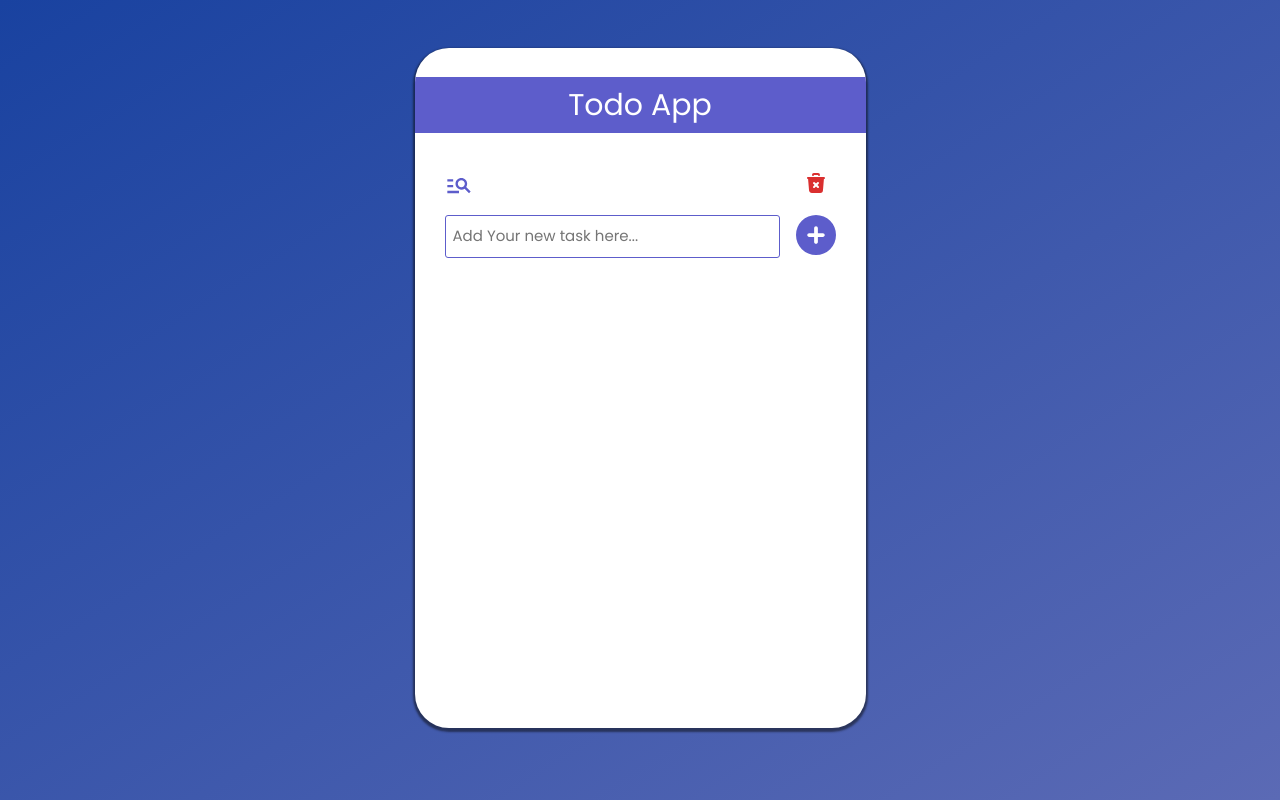
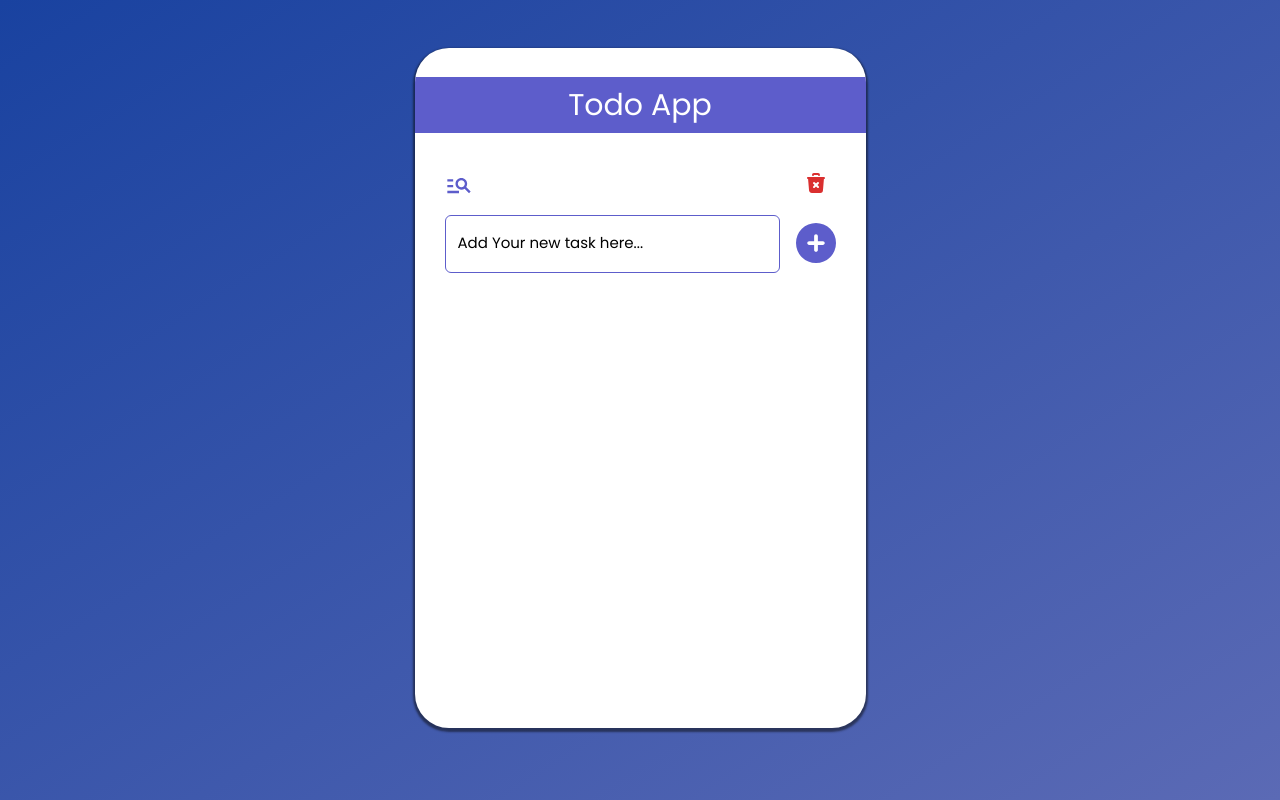
Before and after one commit to DharmikVaja/react-todo-list, a React (Create React App) app: page / in a window 1280 px wide. Built offline with nearby package versions, Linux system fonts and the light colour scheme.

Commit message:
Few changes for ui

```diff
--- a/src/Component/ToDOComp/ToDo.css
+++ b/src/Component/ToDOComp/ToDo.css
@@ -3,7 +3,7 @@
   box-shadow: 0px 2px 2px 2px rgb(10, 10, 10, 0.5);
   background-color: white;
   color: black;
-  font-size: 20px;
+  font-size: 15px;
   width: 100%;
   height: 85vh;
   overflow-y: scroll;
@@ -41,7 +41,7 @@
   display: flex;
   text-align: start;
   align-content: left;
-  border-radius: 3px;
+  border-radius: 6px;
   padding: 0 7px;
   font-size: 15px;
   /* height: 30px; */
--- a/src/Component/ToDOComp/TodoInput.js
+++ b/src/Component/ToDOComp/TodoInput.js
@@ -63,6 +63,7 @@ const TodoInput = (props) => {
     setTask("");
     setList([]);
     localStorage.removeItem("tasks");
+    toast("All tasks have been removed successfully!");
   };
 
   return (
@@ -126,13 +127,18 @@ const TodoInput = (props) => {
                     </Modal>
                   </div>
                 </div>
-                <div className="d-flex gap-3 mb-3">
+                <div className="d-flex gap-3 mb-3 form-floating align-items-center">
                   <input
-                    className="todo_input "
-                    placeholder="Add Your new task here..."
+                    className="form-control todo_input"
+                    id="floatingInput"
+                    placeholder="name@example.com"
                     value={task}
                     onChange={handleChange}
                   />
+                  <label for="floatingInput fs-4">
+                    Add Your new task here...
+                  </label>
+
                   <div className="">
                     <FontAwesomeIcon
                       icon={faCirclePlus}
```
